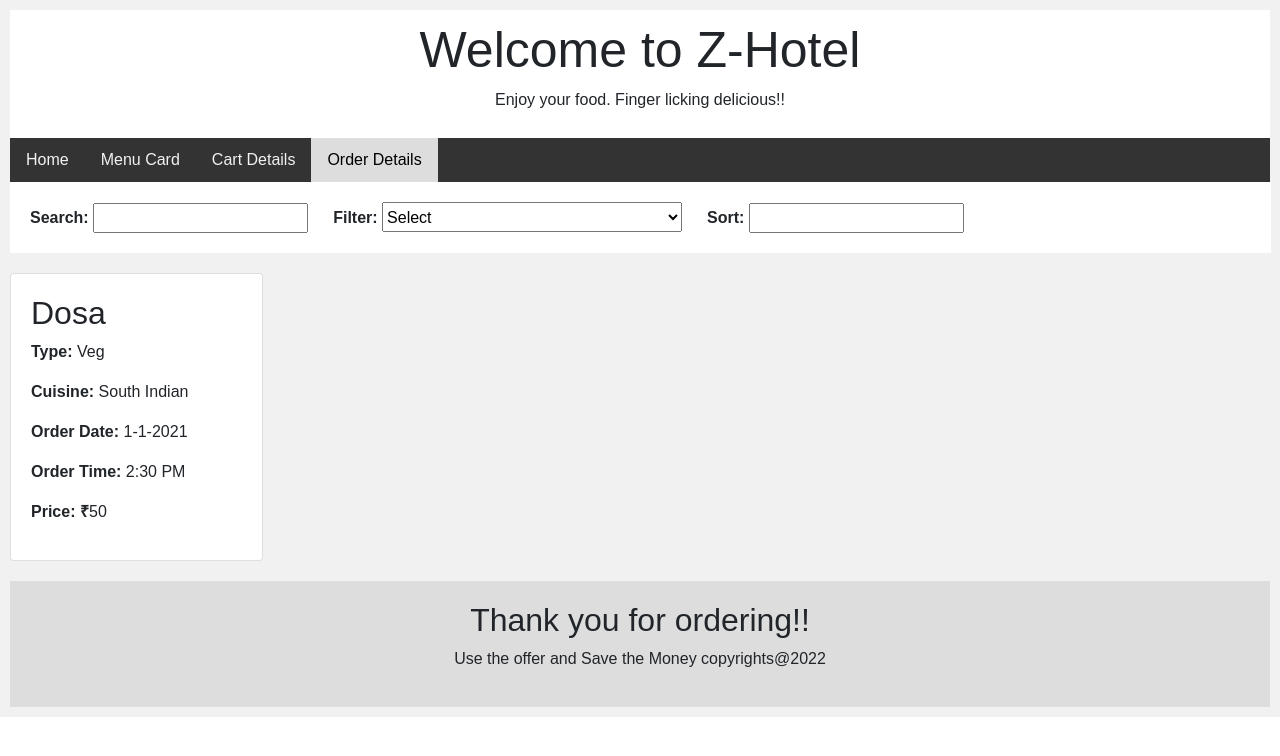
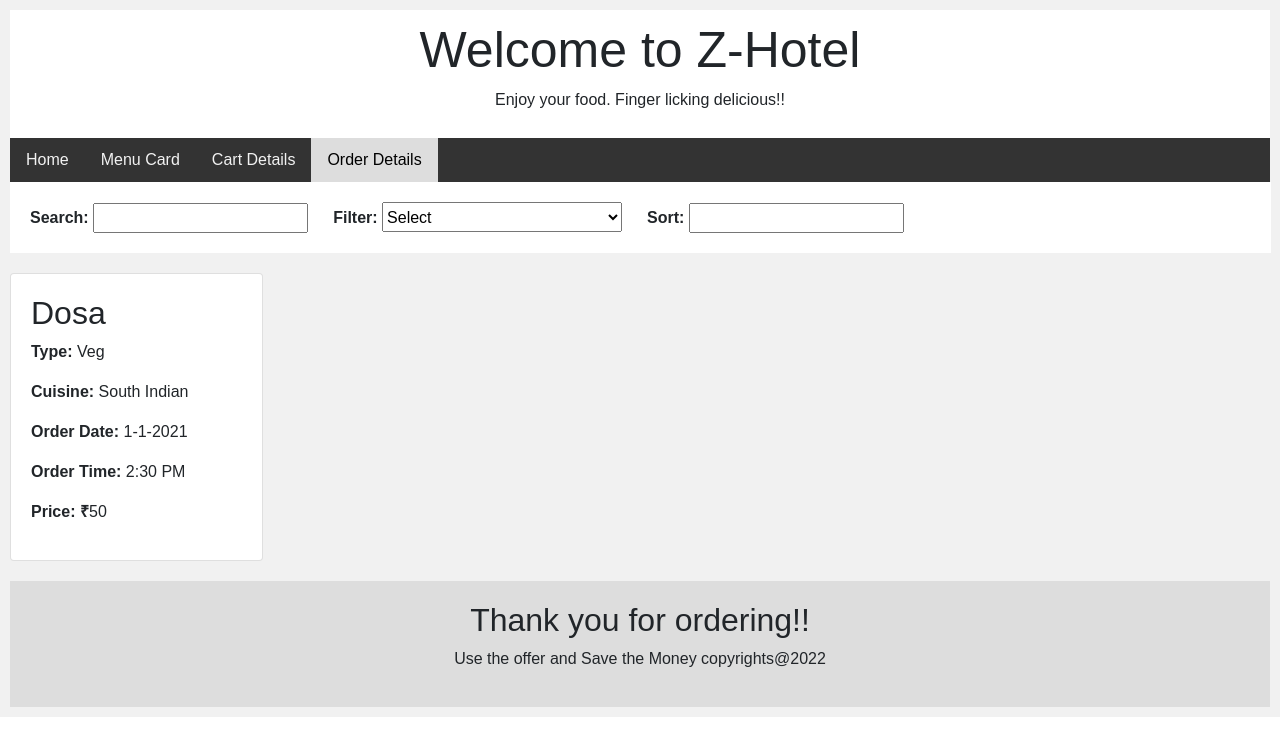
Before and after one commit to Sidhu23695/food-ordering-app, a React (Create React App) app: page /order-details in a window 1280 px wide. Shown: the top 756 px of the page. Built offline with nearby package versions, Linux system fonts and the light colour scheme.

Commit message:
style changes made

```diff
--- a/src/components/OrderDetails/OrderDetails.js
+++ b/src/components/OrderDetails/OrderDetails.js
@@ -46,6 +46,7 @@ function OrderDetails(props) {
                             <b>Search:</b>&nbsp;
                             <input type="text" />
                         </span>
+                        <div className="hideForMobile"><br/></div>
                         <span className="filterGroup">
                             <b>Filter:</b>&nbsp;
                             <select className="selectStyle" onChange={(e) => filterByVegan(e)}>
@@ -54,6 +55,7 @@ function OrderDetails(props) {
                                 <option value="Non-Veg" selected={veganSort === 'Non-Veg'}>Non-Veg</option>
                             </select>
                         </span>
+                        <div className="hideForMobile"><br/></div>
                         <span className="filterGroup">
                             <b>Sort:</b>&nbsp;
                             <input type="text" />
--- a/src/components/OrderDetails/OrderDetails.scss
+++ b/src/components/OrderDetails/OrderDetails.scss
@@ -24,6 +24,12 @@
             width: 100% !important;
             padding: 20px;
             margin-right: 0px;
+        }
+    }
+
+    @media screen and (min-width: 600px) {
+        .hideForMobile {
+            display: none;
         }
     }
 
@@ -54,7 +60,7 @@
     }
 
     .selectStyle {
-        width: 300px;
+        width: 240px;
         height: 30px;
     }
 }
```
